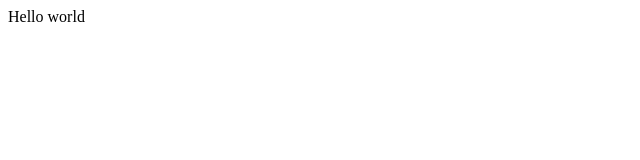
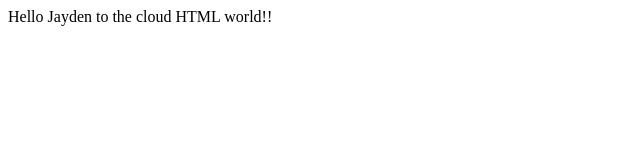
Before and after one commit to jaydenmora/jaydens-webpage-template-n, a plain HTML site: page index.html in a window 1280 px wide. Shown: the whole page, without its empty margins (0-640 px from the left). Drawn offline with Linux system fonts and the light colour scheme.

Commit message:
modified the body tag content to : Hello Jayden to the cloud HTML world!!

```diff
--- a/index.html
+++ b/index.html
@@ -9,7 +9,7 @@
 </head>
 
 <body>
-  Hello world
+  Hello Jayden to the cloud HTML world!!
   <script src="script.js"></script>
 
   <!--
```
